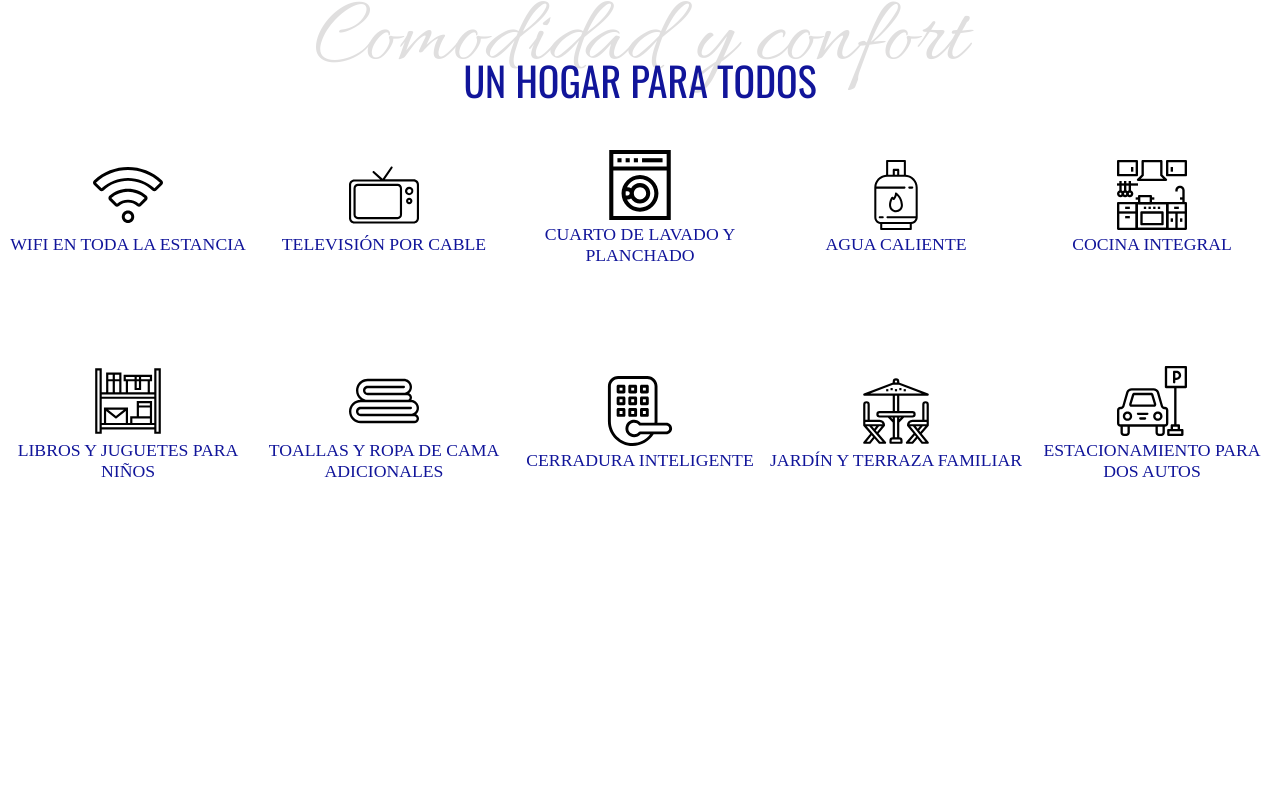
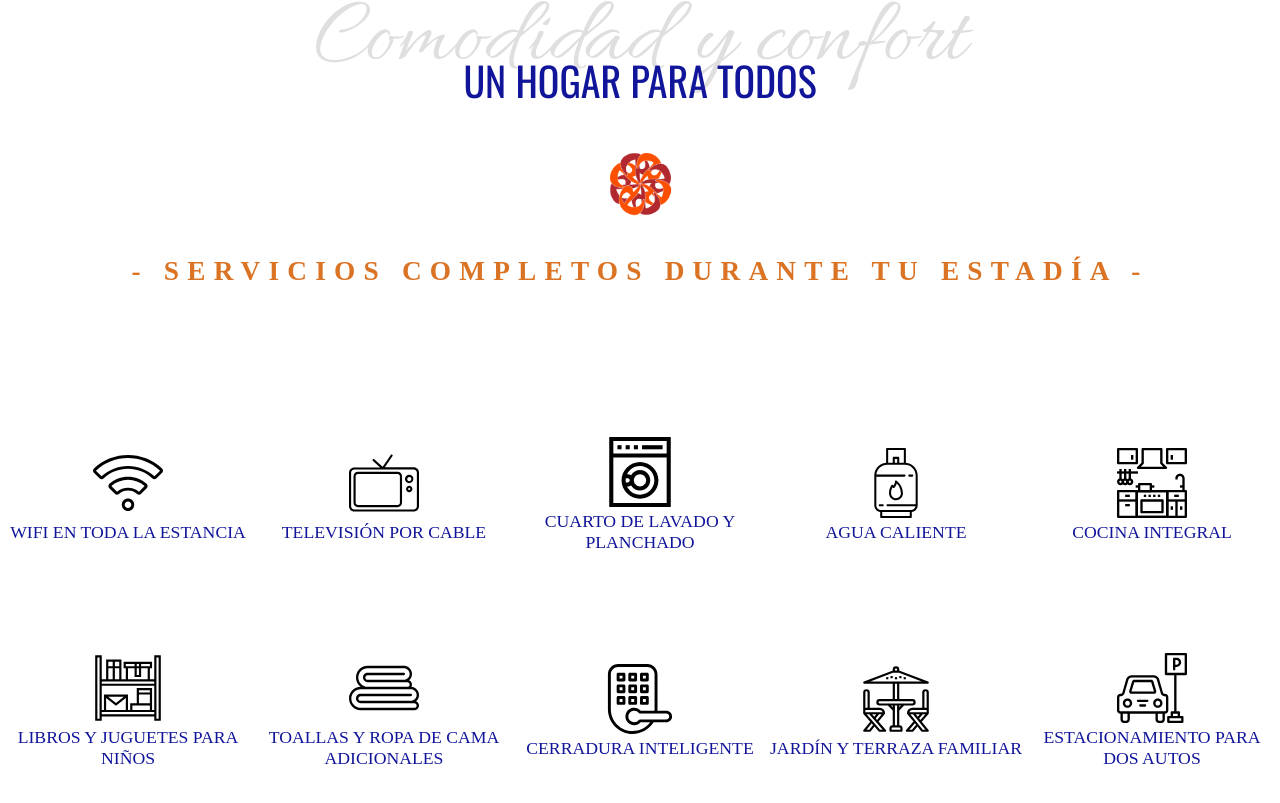
Before and after one commit to rguinea/casa-ludee, a React (Create React App) app: page / in a window 1280 px wide. Shown: the part 1967-2770 px from the top of the page. Before the commit the page ends 2549 px from the top, so only its background shows below. Built offline with nearby package versions, Linux system fonts and the light colour scheme.

Commit message:
Add logo and title

```diff
--- a/src/components/Amenities/Amenities.styled.tsx
+++ b/src/components/Amenities/Amenities.styled.tsx
@@ -7,3 +7,25 @@ export const FlexContainer = styled.div`
   flex-flow: row wrap;
   align-content: center;
 `;
+
+export const Title = styled.h4`
+	font-family: SourceSansPro;
+	font-size: 27.3px;
+	font-weight: bold;
+	letter-spacing: 8.2px;
+	text-align: justify;
+	color: #da7324;
+	text-transform: uppercase;
+  text-align: center;
+  margin-bottom: 150px;
+  /* mobile phone */
+  @media all and (max-width: 768px) {
+    margin-bottom: 50px;
+	  font-size: 17.3px;
+  }
+`;
+
+export const Logo = styled.img`
+  height: 66px;
+  width: 66px;
+`;
--- a/src/components/Amenities/Amenities.tsx
+++ b/src/components/Amenities/Amenities.tsx
@@ -2,7 +2,7 @@ import * as React from 'react';
 
 import ImageWithText from '../ImageWithText';
 
-import { FlexContainer } from './Amenities.styled';
+import { FlexContainer, Logo, Title } from './Amenities.styled';
 
 import cerradura from '../../images/cerradura.svg';
 import coche from '../../images/coche.svg';
@@ -10,6 +10,7 @@ import cocina from '../../images/cocina.svg';
 import gas from '../../images/gas.svg';
 import juegos from '../../images/juegos.svg';
 import lavadora from '../../images/lavadora.svg';
+import logo from '../../images/logo.png';
 import patio from '../../images/patio.svg';
 import toallas from '../../images/toallas.svg';
 import tv from '../../images/tv.svg';
@@ -17,6 +18,8 @@ import wifi from '../../images/wifi.svg';
 
 const Amenities: React.FC<{}> = (): JSX.Element => {
   return <>
+    <Logo src={logo}/>
+    <Title>- Servicios completos durante tu estadía -</Title>
     <FlexContainer>
       <ImageWithText imageSrc={wifi} text='Wifi en toda la estancia' />
       <ImageWithText imageSrc={tv} text='Televisión por cable' />
```
Also changed, not shown: src/images/logo.png (added).
